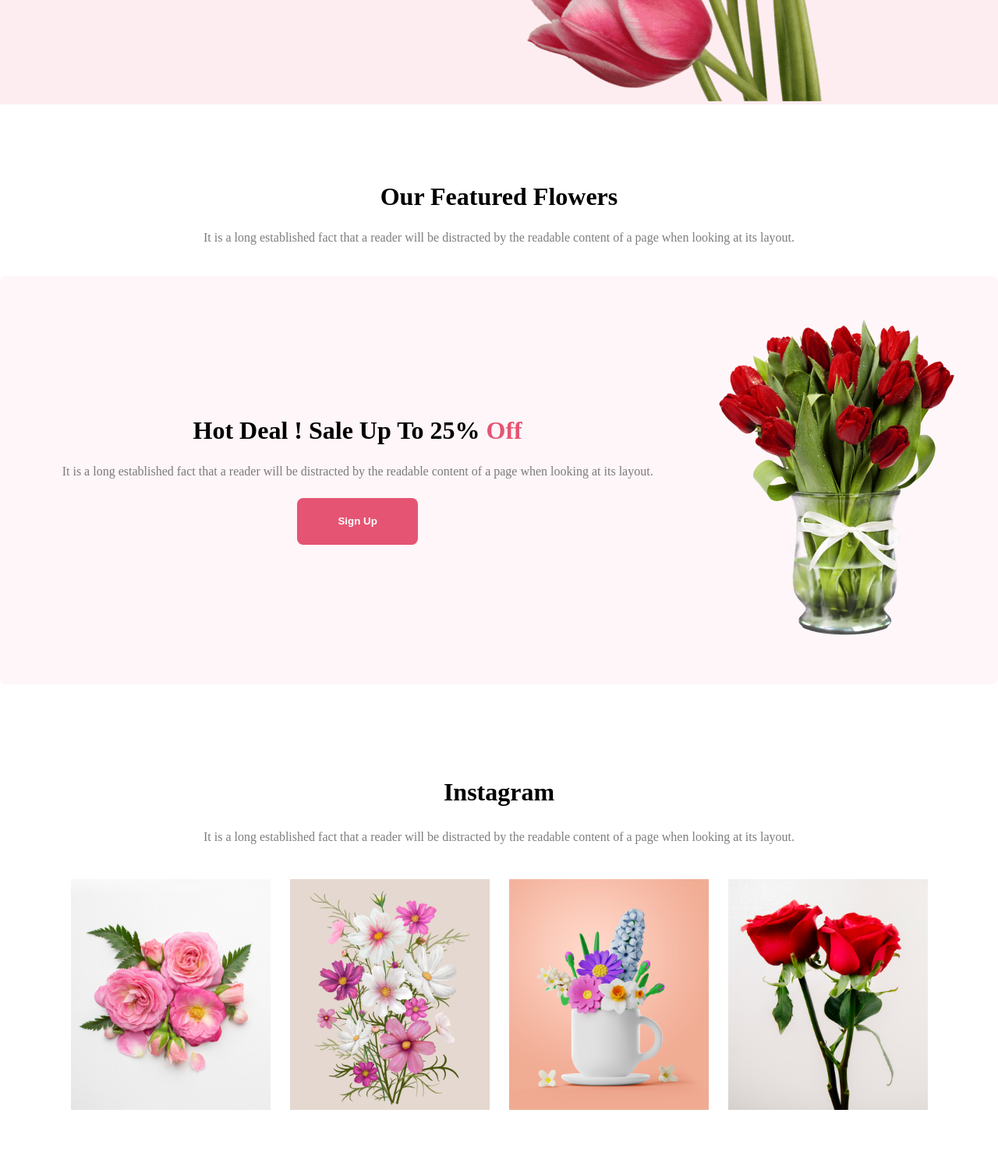
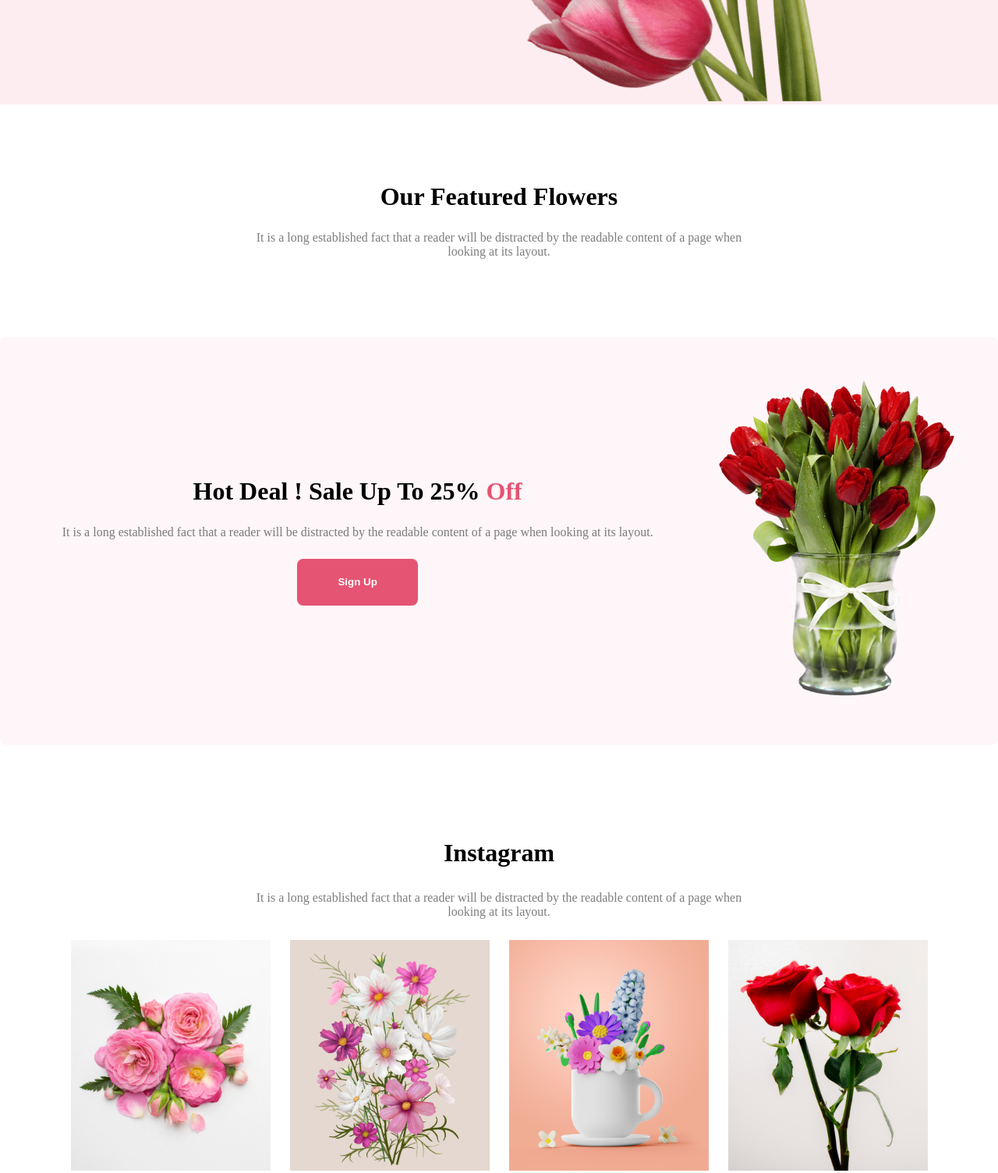
Before and after one commit to RatulDebnathPranob/flower-shop-assignment-one, a plain HTML site: page index.html in a window 1280 px wide. Shown: the part 900-2405 px from the top of the page at 78% size. Drawn offline with Linux system fonts and the light colour scheme.

Commit message:
resolved some issue

```diff
--- a/style.css
+++ b/style.css
@@ -57,9 +57,11 @@
 /* main style start */
 .feature-container {
     text-align: center;
-    padding: 100px 0px 40px 0px;
-    background-color: white;
-    align-items: center;
+    padding: 100px;
+    background-color:white;
+    max-width: 50%;
+    margin: 0px auto;
+
 
 }
 
@@ -96,8 +98,11 @@ span {
 /* instagram section */
 .instagram-container {
     text-align: center;
-    padding: 120px 0px;
+    padding: 120px;
     height: 10px;
+    max-width: 50%;
+    background-color:white;
+    margin: 0px auto;
 
 }
 
@@ -169,6 +174,10 @@ span {
 .footer-container h1{
     padding: 30px;
 }
+.footer-container p{
+    max-width: 50%;
+    text-align: center;
+}
 .copyright{
     padding-top: 30px;
     color: rgba(255, 255, 255, 0.40);
```
